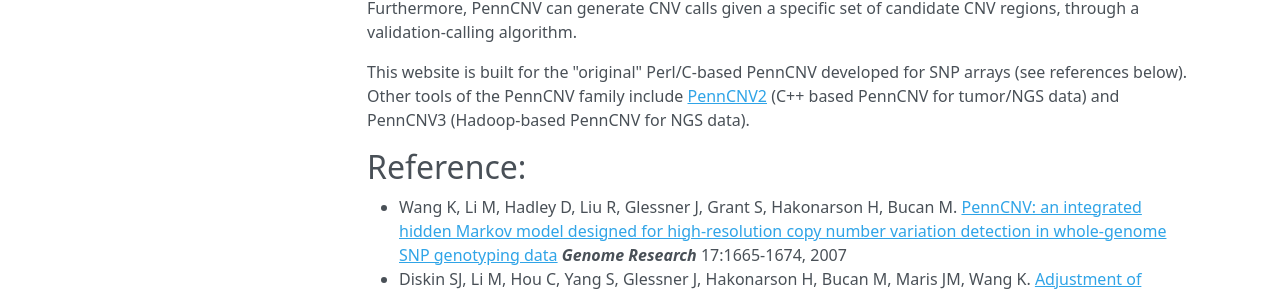
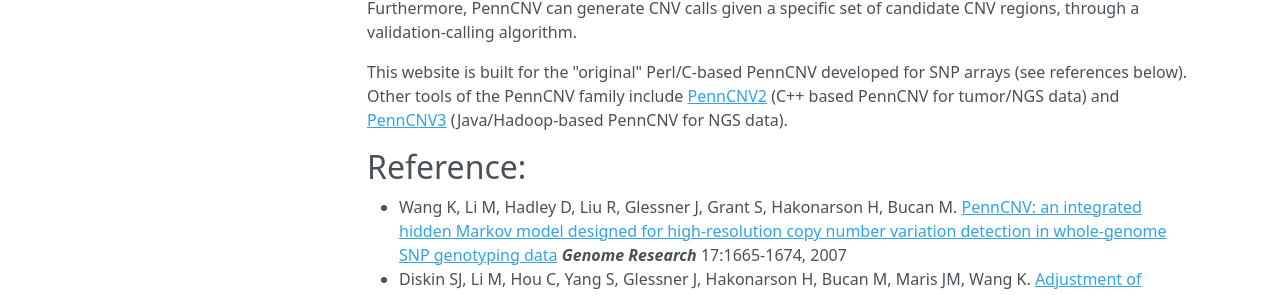
Before and after one commit to WGLab/PennCNV, an MkDocs documentation site: the page built from docs/index.md, in a window 1280 px wide. Shown: the part 322-617 px from the top of the page. Built offline with MkDocs 1.6.1, drawn with Linux system fonts in a browser that asks for light colours; nearby versions of some CDN libraries; old or Windows-style settings are respelled for this version of MkDocs.

Commit message:
Update index.md

```diff
--- a/docs/index.md
+++ b/docs/index.md
@@ -4,7 +4,7 @@
 
 PennCNV implements a hidden Markov model (HMM) that integrates multiple sources of information to infer CNV calls for individual genotyped samples. It differs form segmentation-based algorithm in that it considered SNP allelic ratio distribution as well as other factors, in addition to signal intensity alone. In addition, PennCNV can optionally utilize family information to generate family-based CNV calls by several different algorithms. Furthermore, PennCNV can generate CNV calls given a specific set of candidate CNV regions, through a validation-calling algorithm.
 
-This website is built for the "original" Perl/C-based PennCNV developed for SNP arrays (see references below). Other tools of the PennCNV family include [PennCNV2](http://sourceforge.net/projects/penncnv-2/) (C++ based PennCNV for tumor/NGS data) and PennCNV3 (Hadoop-based PennCNV for NGS data).
+This website is built for the "original" Perl/C-based PennCNV developed for SNP arrays (see references below). Other tools of the PennCNV family include [PennCNV2](https://github.com/WGLab/PennCNV2/) (C++ based PennCNV for tumor/NGS data) and [PennCNV3](https://github.com/WGLab/HadoopCNV) (Java/Hadoop-based PennCNV for NGS data).
 
 ## Reference:
 
```
